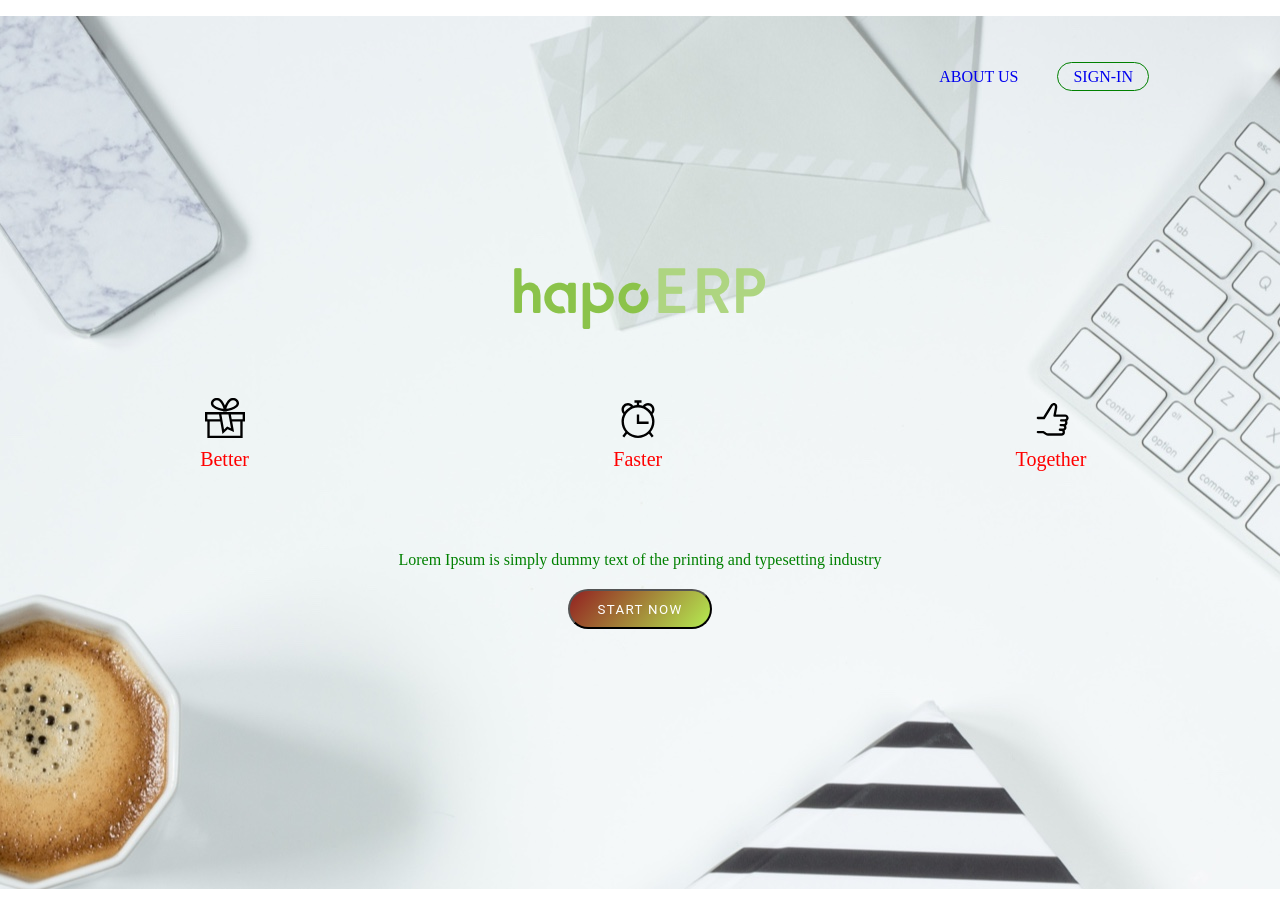
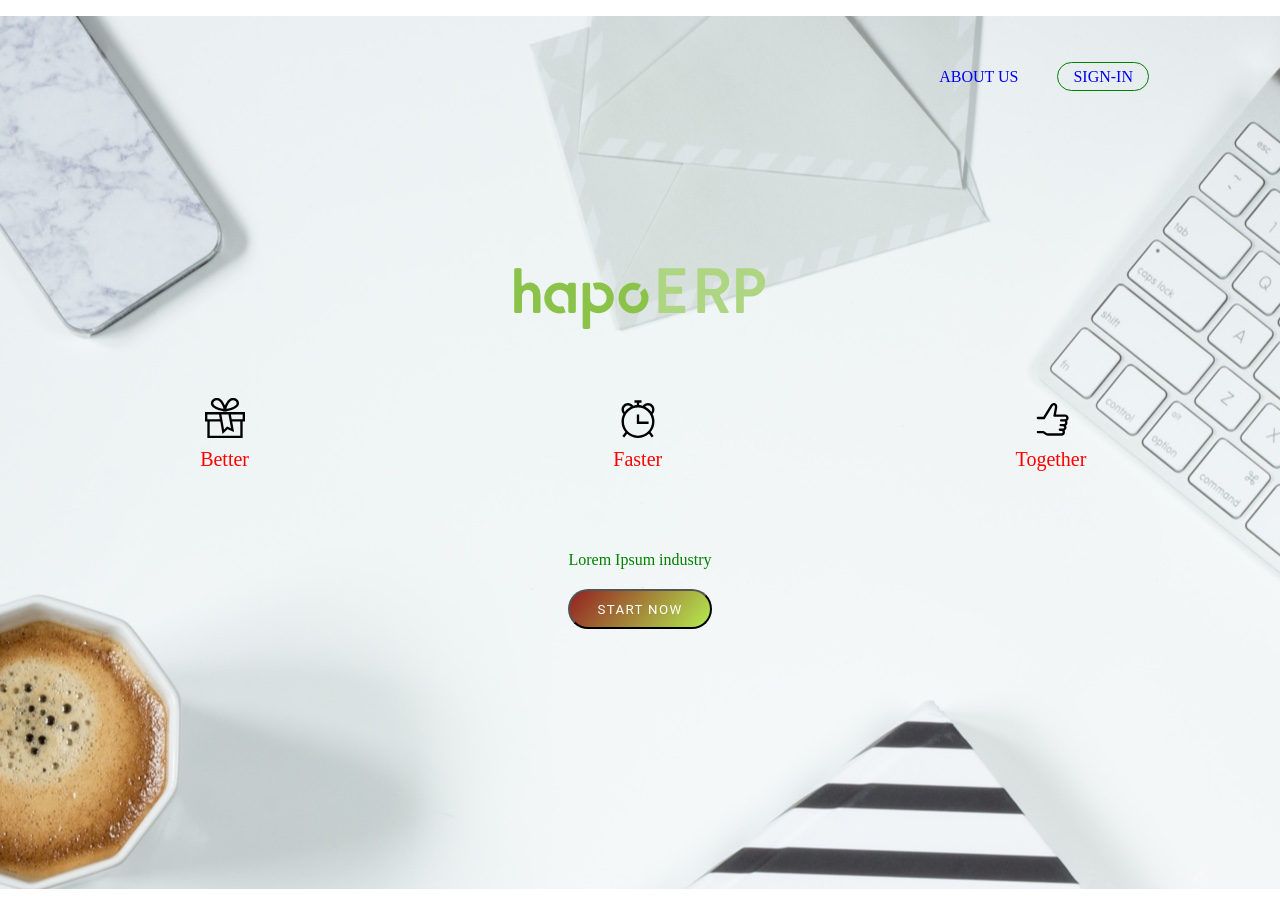
Before and after one commit to nguyenvuong310/test1, a plain HTML site: page index.html in a window 1280 px wide. Drawn offline with Linux system fonts and the light colour scheme.

Commit message:
second comit

```diff
--- a/index.html
+++ b/index.html
@@ -29,10 +29,7 @@
         </div>
       </div>
       <div class="text">
-        <span
-          >Lorem Ipsum is simply dummy text of the printing and typesetting
-          industry</span
-        >
+        <span>Lorem Ipsum industry</span>
       </div>
       <div class="button">
         <button>Start now</button>
```
